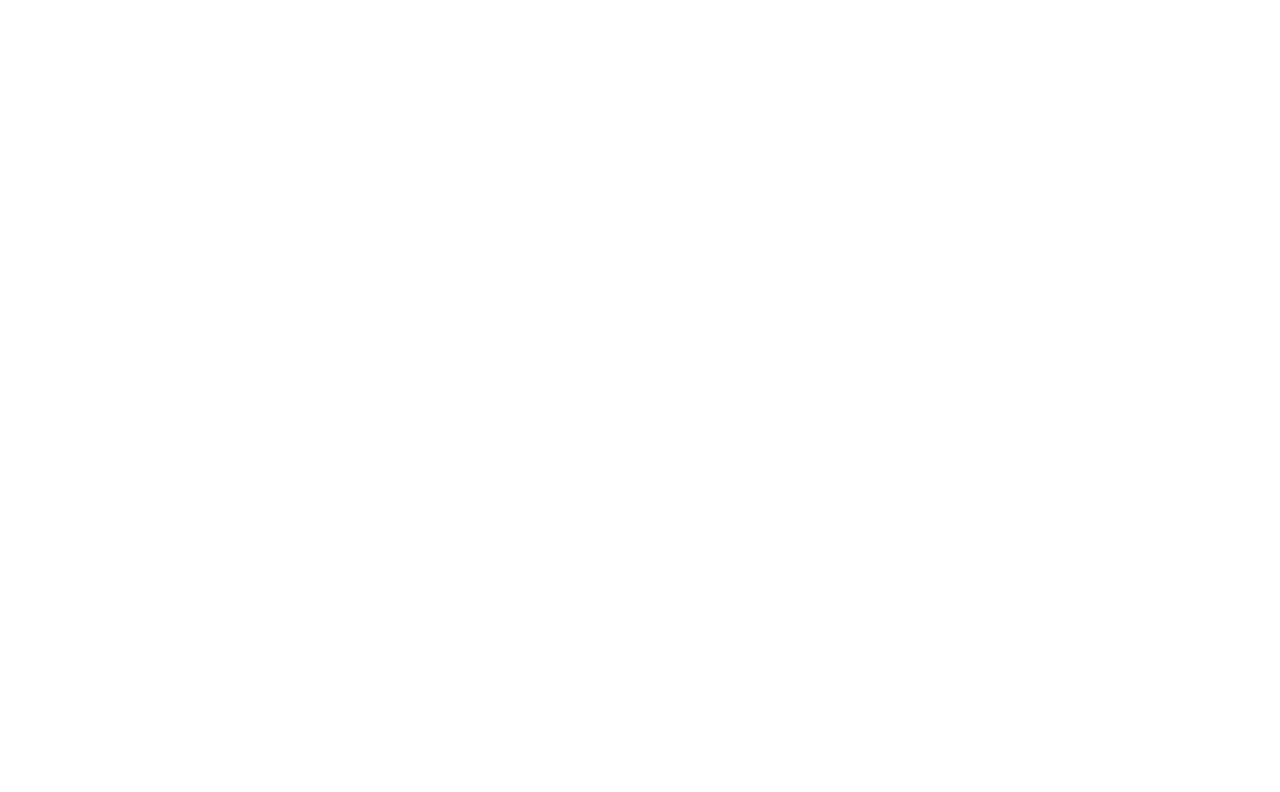
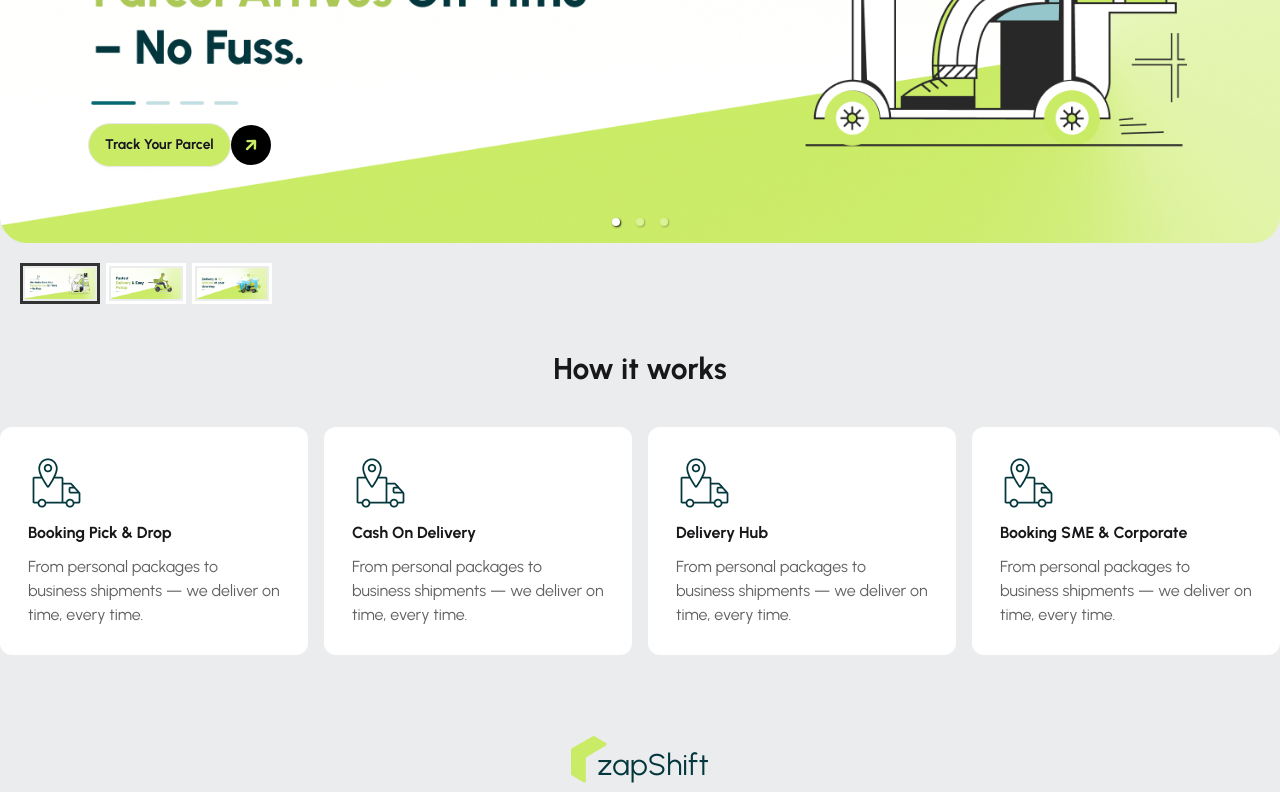
Before and after one commit to imjhrakib/zapShift, a React (Vite) app: page / in a window 1280 px wide. Shown: the part 400-1192 px from the top of the page. Before the commit the page ends 800 px from the top, so only its background shows below. Built offline with nearby package versions, Linux system fonts and the light colour scheme.

Commit message:
added HowItWorks section

```diff
--- a/package.json
+++ b/package.json
@@ -13,6 +13,8 @@
     "@tailwindcss/vite": "^4.1.17",
     "react": "^19.2.0",
     "react-dom": "^19.2.0",
+    "react-icons": "^5.5.0",
+    "react-responsive-carousel": "^3.2.23",
     "react-router": "^7.9.6",
     "tailwindcss": "^4.1.17"
   },
--- /dev/null
+++ b/src/components/Button/BtnPrimary.jsx
@@ -0,0 +1,20 @@
+import React from "react";
+import { IoMdArrowRoundUp } from "react-icons/io";
+
+const BtnPrimary = ({ btnText }) => {
+  return (
+    <div className="flex items-center gap-2">
+      <button className="btn bg-primary rounded-full h-11 font-bold">
+        {btnText}
+      </button>
+      <div className="bg-black rounded-full flex -ml-2 items-center justify-center w-10 h-10">
+        <IoMdArrowRoundUp
+          size={20}
+          className="transform rotate-45 text-primary"
+        />
+      </div>
+    </div>
+  );
+};
+
+export default BtnPrimary;
--- a/src/index.css
+++ b/src/index.css
@@ -8,12 +8,17 @@
 @plugin "daisyui/theme" {
   name: "light";
   default: true;
-  --color-primary: #CAEB66;
-  --color-secondary: #03373D;
+  --color-primary: #caeb66;
+  --color-secondary: #03373d;
 }
 
 body {
   font-family: "Urbanist", sans-serif;
   font-optical-sizing: auto;
   font-style: normal;
+  background-color: #eaeced;
 }
+
+.text-description {
+  color: #606060;
+}
--- a/src/pages/Home/Banner/Banner.jsx
+++ b/src/pages/Home/Banner/Banner.jsx
@@ -1,11 +1,27 @@
-import React from 'react';
-
+import React from "react";
+import { Carousel } from "react-responsive-carousel";
+import "react-responsive-carousel/lib/styles/carousel.min.css";
+import banner1 from "../../../assets/banner/banner1.png";
+import banner2 from "../../../assets/banner/banner2.png";
+import banner3 from "../../../assets/banner/banner3.png";
+import BtnPrimary from "../../../components/Button/BtnPrimary";
 const Banner = () => {
-    return (
-        <div>
-
+  return (
+    <Carousel>
+      <div className="relative">
+        <img src={banner1} />
+        <div className="absolute left-22 bottom-19 flex">
+          <BtnPrimary btnText={"Track Your Parcel"}></BtnPrimary>
         </div>
-    );
+      </div>
+      <div>
+        <img src={banner2} />
+      </div>
+      <div>
+        <img src={banner3} />
+      </div>
+    </Carousel>
+  );
 };
 
 export default Banner;
--- a/src/pages/Home/Home/Home.jsx
+++ b/src/pages/Home/Home/Home.jsx
@@ -1,9 +1,12 @@
 import React from "react";
+import Banner from "../Banner/Banner";
+import HowItWorks from "../HowItWorks/HowItWorks";
 
 const Home = () => {
   return (
     <div>
-      <h1>This is home</h1>
+      <Banner></Banner>
+      <HowItWorks></HowItWorks>
     </div>
   );
 };
--- /dev/null
+++ b/src/pages/Home/HowItWorks/HowItWorks.jsx
@@ -0,0 +1,48 @@
+import React from "react";
+import bookingImg from "../../../assets/bookingIcon.png";
+import "../../../../src/index.css";
+const steps = [
+  {
+    id: 1,
+    title: "Booking Pick & Drop",
+    desc: "From personal packages to business shipments — we deliver on time, every time.",
+    img: bookingImg,
+  },
+  {
+    id: 2,
+    title: "Cash On Delivery",
+    desc: "From personal packages to business shipments — we deliver on time, every time.",
+    img: bookingImg,
+  },
+  {
+    id: 3,
+    title: "Delivery Hub",
+    desc: "From personal packages to business shipments — we deliver on time, every time.",
+    img: bookingImg,
+  },
+  {
+    id: 4,
+    title: "Booking SME & Corporate",
+    desc: "From personal packages to business shipments — we deliver on time, every time.",
+    img: bookingImg,
+  },
+];
+
+const HowItWorks = () => {
+  return (
+    <div className="my-10">
+      <h1 className="text-center text-3xl font-bold">How it works</h1>
+      <div className="grid grid-cols-4 my-10 gap-4">
+        {steps.map((step) => (
+          <div className="bg-white p-7 rounded-xl">
+            <img src={step.img} alt="" />
+            <h3 className="font-bold my-2.5">{step.title}</h3>
+            <h5 className="text-description">{step.desc}</h5>
+          </div>
+        ))}
+      </div>
+    </div>
+  );
+};
+
+export default HowItWorks;
--- a/src/routes/router.jsx
+++ b/src/routes/router.jsx
@@ -1,10 +1,16 @@
 import { createBrowserRouter } from "react-router";
 import RootLayout from "../layouts/RootLayout";
+import Home from "../pages/Home/Home/Home";
 
 export const router = createBrowserRouter([
   {
     path: "/",
     Component: RootLayout,
-    children: [],
+    children: [
+      {
+        index: true,
+        Component: Home,
+      },
+    ],
   },
 ]);
```
Also changed, not shown: 1 other file (tests, documents, lock files or other folders).
